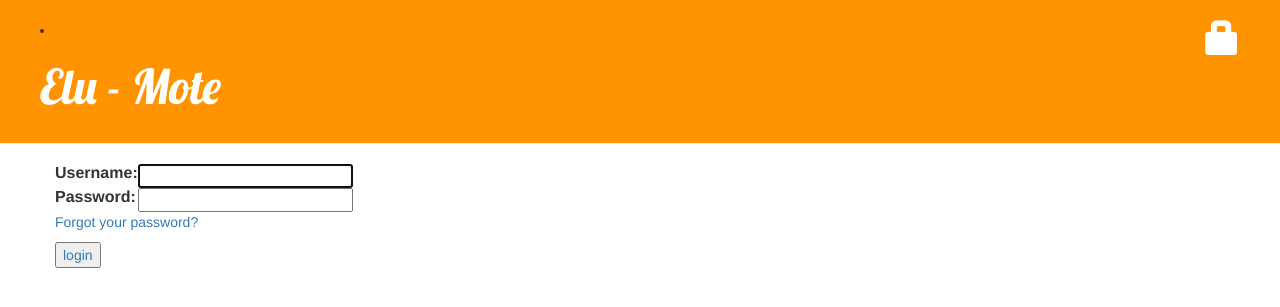
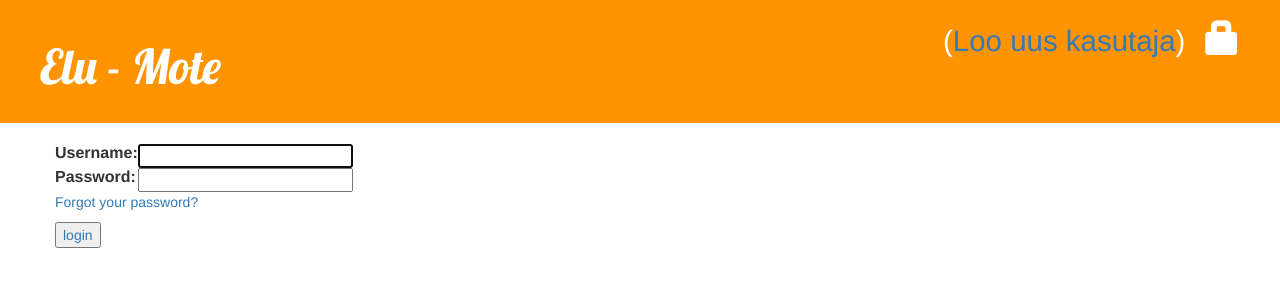
Before and after one commit to hinrek/Suvepraktika, a Django app: page /accounts/login/?next=/event/1/comment/ in a window 1280 px wide. Shown: the top 307 px of the page. Run offline with Django 3.2, Linux system fonts and the light colour scheme; some libraries are stand-ins or nearby versions.

Commit message:
Auto stash before merge of "Django" and "origin/Django"

```diff
--- a/events/templates/events/base.html
+++ b/events/templates/events/base.html
@@ -30,9 +30,9 @@
             <p class="top-menu"><small>(<a href="{% url 'registration_register' %}">Loo uus kasutaja</a>)</small></p>
         {% else %}
             <a href="{% url 'login' %}" class="top-menu"><span class="glyphicon glyphicon-lock"></span></a>
-            <li>
-                <br>
-</li>
+
+         <p class="top-menu"><small>(<a href="{% url 'registration_register' %}">Loo uus kasutaja</a>)</small></p>
+
         {% endif %}
         <h1><a href="/">Elu - Mote</a></h1>
     </div>
```
Also changed, not shown: 1 other file.
